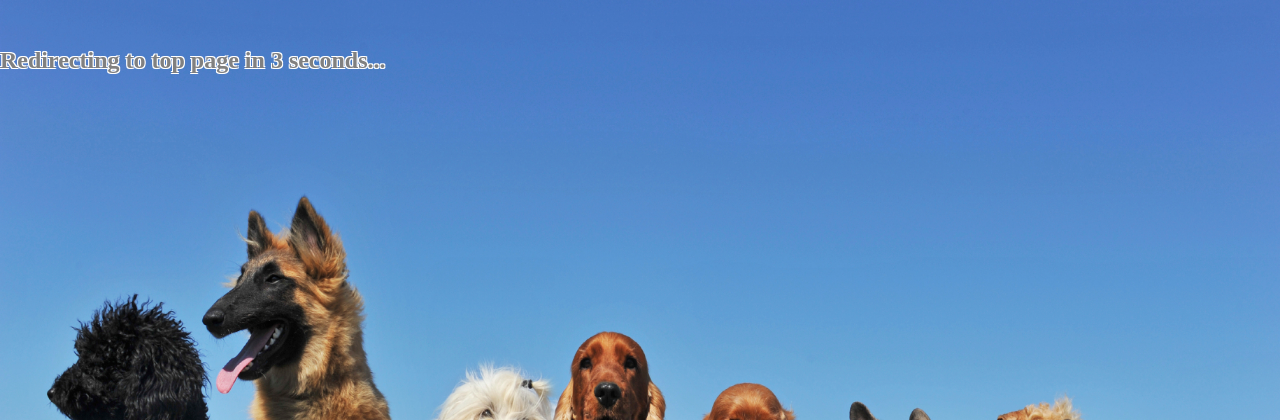
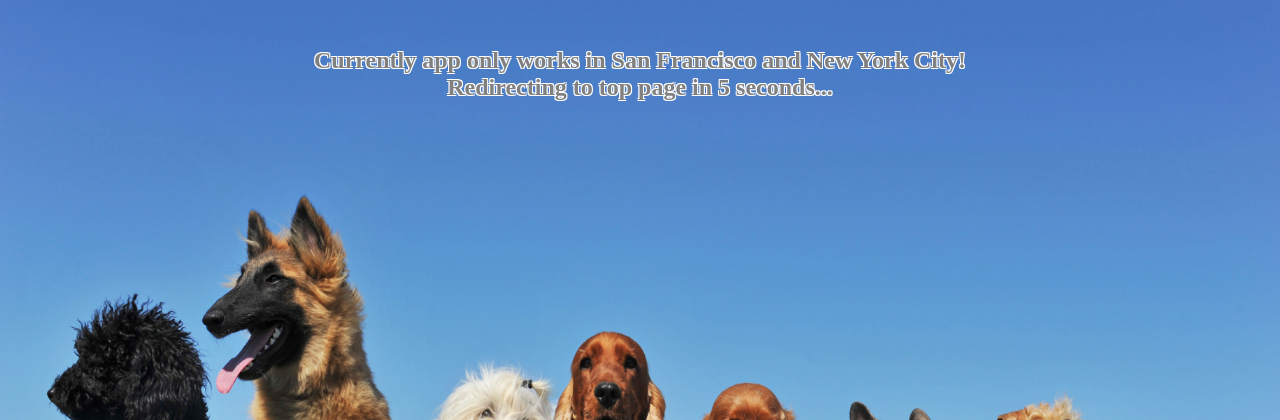
Before and after one commit to yskmt/dog.meetup, a Flask app: template app/templates/redirect.html in a window 1280 px wide. Shown: the top 420 px of the page. Run offline with Flask 2, Linux system fonts and the light colour scheme; the template is opened without the code that fills it, so the values that code supplies are empty; parts of the project's set-up code (start-up, migrations or seed data) failed here and were passed over.

Commit message:
Add cautions for SF and NYC

```diff
--- a/app/templates/input.html
+++ b/app/templates/input.html
@@ -137,7 +137,6 @@
 			</div>
 		</nav>
 
-
 	<br><br>
 
 	<div class="row">
@@ -163,7 +162,8 @@
 
 
 	<center>
-	  <h3>Your address</h3>
+	  <h3>Your address<br>(Currently works in SF and NYC)</h3>
+
 	</center>
 
 	<form action="/map" method="GET">
--- a/app/templates/redirect.html
+++ b/app/templates/redirect.html
@@ -8,13 +8,16 @@
 	<meta name="author" content="Yusuke Sakamoto">
 	<link rel="icon" href="../../favicon.ico">
 
-	<meta http-equiv="refresh" content="3;url=/" />
+	<meta http-equiv="refresh" content="5;url=/" />
 
 	<link rel="stylesheet prefetch" href="{{ url_for('static', filename='css/starter-template.css') }}"></script>
 
 </head>
 <body>
-	<h2>{{ error_msg }}<br>Redirecting to top page
-		in 3 seconds...</h2>
+<center>
+	<h2>{{ error_msg }}<br>
+	  Currently app only works in San Francisco and New York City!<br>
+	  Redirecting to top page in 5 seconds...</h2>
+</center>
 </body>
 </html>
```
